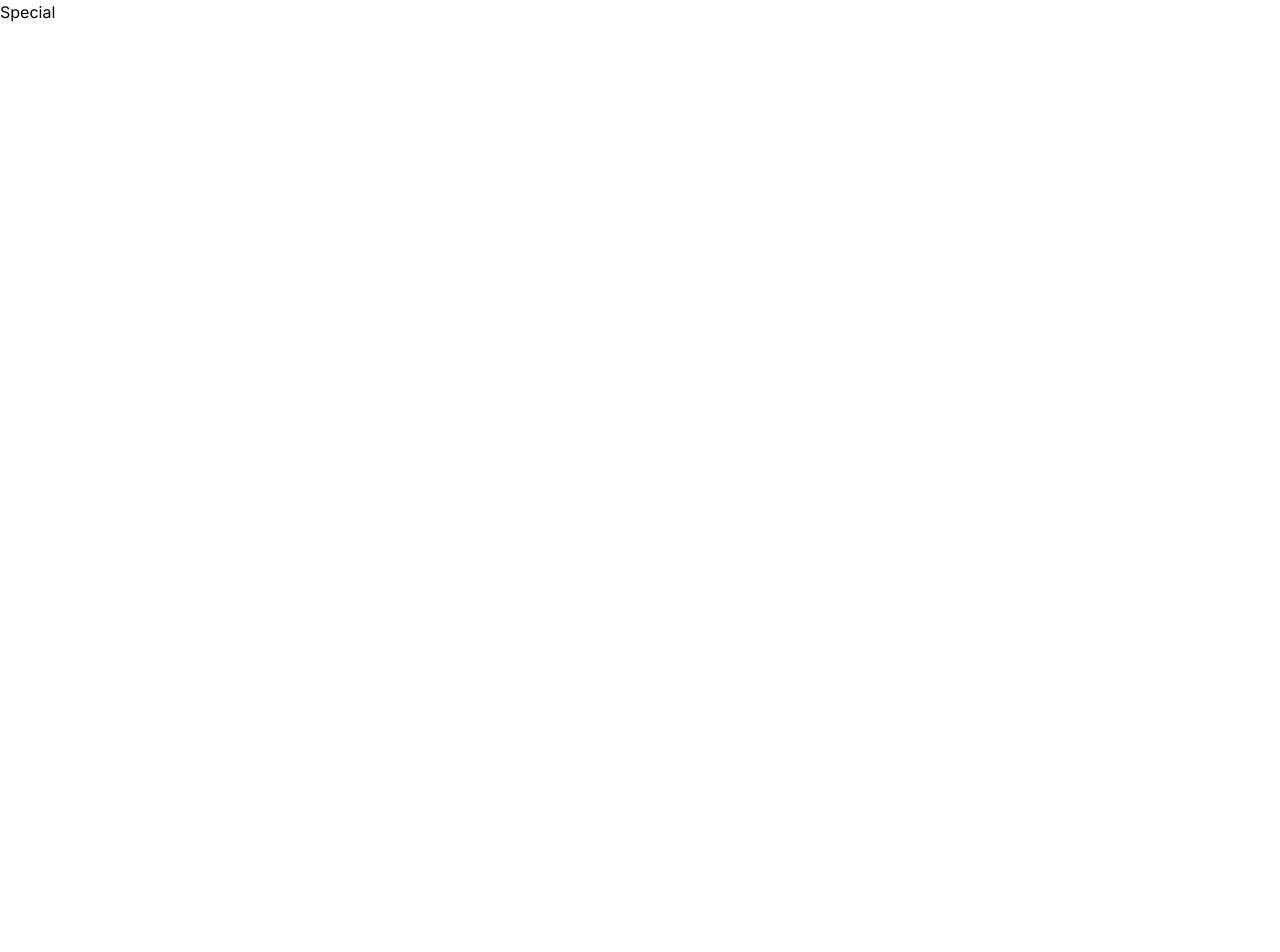
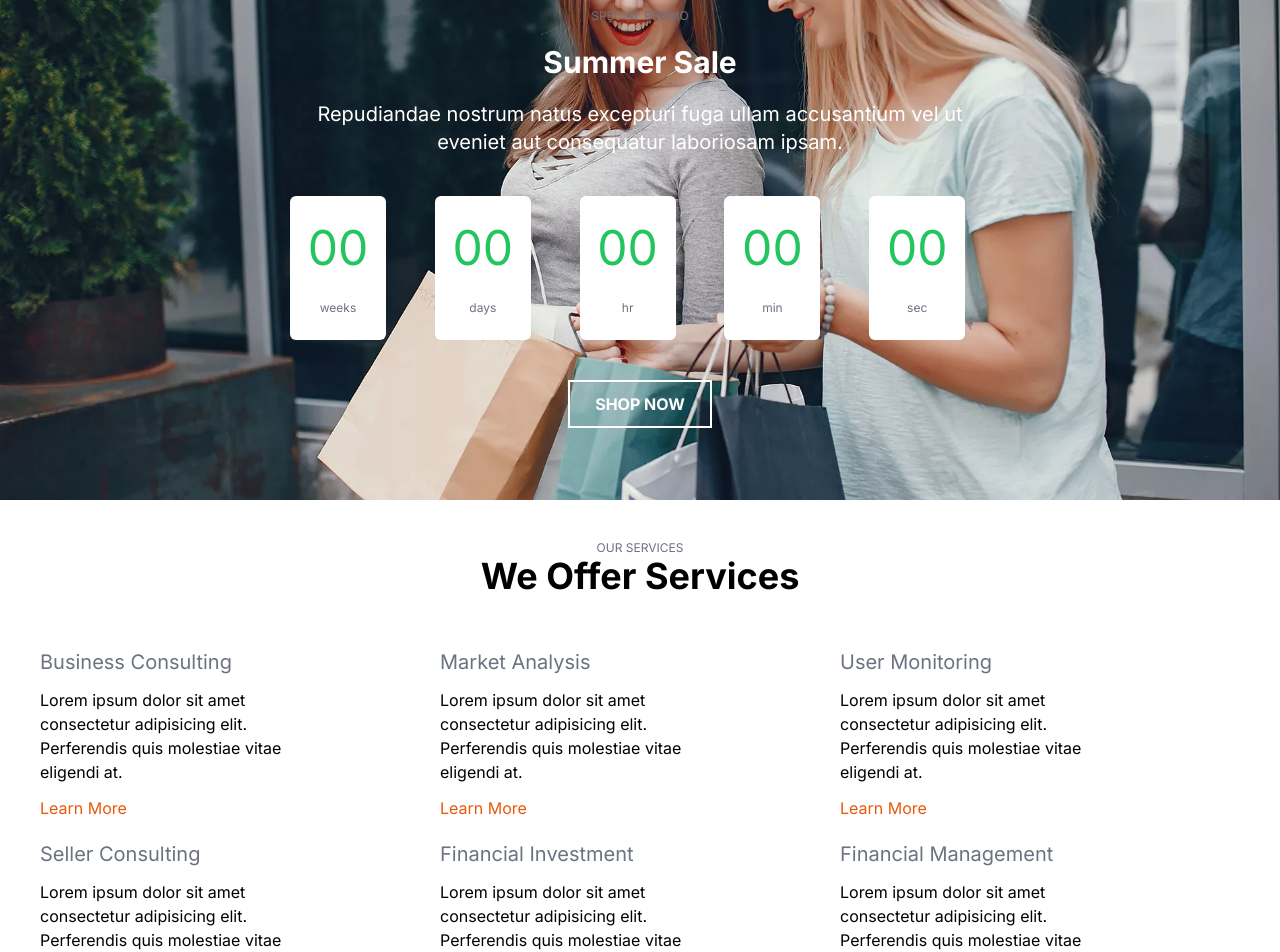
Before and after one commit to shahzaibintzar/Next.js-E-ommerce-web-design, a Next.js app: page /special in a window 1280 px wide. Shown: the top 952 px of the page. Before the commit the page ends 800 px from the top, so only its background shows below. Built offline with nearby package versions, Linux system fonts and the light colour scheme.

Commit message:
special page complete

```diff
--- a/app/page.tsx
+++ b/app/page.tsx
@@ -103,8 +103,8 @@ function page() {
           <p className="font-bold">CLUB MEMBERSHIP</p>
         </div>
         </div>
-        <div>
-        </div>
+        {/* <div>
+        </div> */}
        </div>
       </div>
     </div>
--- a/app/special/page.tsx
+++ b/app/special/page.tsx
@@ -1,11 +1,108 @@
-import React from 'react'
+import React from "react";
 
 function page() {
   return (
     <div>
-      <h1>Special</h1>
+      <div className="special ">
+        <div className="w-[700px] mx-auto">
+          <p className="text-xs text-gray-500 text-center pt-2">
+            SPECIAL PROMO
+          </p>
+          <p className="text-3xl font-bold text-white text-center py-5">
+            Summer Sale
+          </p>
+          <p className="text-xl text-white text-center">
+            Repudiandae nostrum natus excepturi fuga ullam accusantium vel ut
+            eveniet aut consequatur laboriosam ipsam.
+          </p>
+          <div className="gap-6 justify-center items-center pt-10 grid sm:grid-cols-4 md:grid-cols-3 lg:grid-cols-5">
+            <div className="bg-white w-24 h-36 rounded-md ">
+              <p className="text-5xl text-center pt-7 text-green-500">00</p>
+              <p className="text-xs text-gray-500 text-center pt-7">weeks</p>
+            </div>
+            <div className="bg-white w-24 h-36 rounded-md ">
+              <p className="text-5xl text-center pt-7 text-green-500">00</p>
+              <p className="text-xs text-gray-500 text-center pt-7">days</p>
+            </div>
+            <div className="bg-white w-24 h-36 rounded-md ">
+              <p className="text-5xl text-center pt-7 text-green-500">00</p>
+              <p className="text-xs text-gray-500 text-center pt-7">hr</p>
+            </div>
+            <div className="bg-white w-24 h-36 rounded-md ">
+              <p className="text-5xl text-center pt-7 text-green-500">00</p>
+              <p className="text-xs text-gray-500 text-center pt-7">min</p>
+            </div>
+            <div className="bg-white w-24 h-36 rounded-md ">
+              <p className="text-5xl text-center pt-7 text-green-500">00</p>
+              <p className="text-xs text-gray-500 text-center pt-7">sec </p>
+            </div>
+          </div>
+          <div className="flex justify-center pt-10">
+            <div className="h-12 w-36 border-[2px] border-white bg-transparent flex justify-center items-center text-white hover:bg-white hover:text-black ">
+              <p className="font-bold ">SHOP NOW</p>
+            </div>
+          </div>
+        </div>
+      </div>
+      <div className="flex justify-center pt-10">
+        <div>
+          <p className="text-center text-xs text-gray-500">OUR SERVICES</p>
+          <p className="text-4xl font-bold">We Offer Services</p>
+        </div>
+      </div>
+        <div className="grid sm:grid-cols-1 md:grid-cols-2 lg:grid-cols-3  justify-around py-8 px-10">
+          <div className="w-[280px] pt-5">
+            <p className="text-xl text-gray-500">Business Consulting</p>
+            <p className="py-3">
+              Lorem ipsum dolor sit amet consectetur adipisicing elit.
+              Perferendis quis molestiae vitae eligendi at.
+            </p>
+            <p className="text-orange-600 hover:text-orange-400">Learn More</p>
+          </div>
+          <div className="w-[280px] pt-5">
+            <p className="text-xl text-gray-500">Market Analysis</p>
+            <p className="py-3">
+              Lorem ipsum dolor sit amet consectetur adipisicing elit.
+              Perferendis quis molestiae vitae eligendi at.
+            </p>
+            <p className="text-orange-600 hover:text-orange-400">Learn More</p>
+          </div>
+          <div className="w-[280px] pt-5">
+            <p className="text-xl text-gray-500">User Monitoring</p>
+            <p className="py-3">
+              Lorem ipsum dolor sit amet consectetur adipisicing elit.
+              Perferendis quis molestiae vitae eligendi at.
+            </p>
+            <p className="text-orange-600 hover:text-orange-400">Learn More</p>
+          </div>
+          <div className="w-[280px] pt-5">
+            <p className="text-xl text-gray-500">Seller Consulting</p>
+            <p className="py-3">
+              Lorem ipsum dolor sit amet consectetur adipisicing elit.
+              Perferendis quis molestiae vitae eligendi at.
+            </p>
+            <p className="text-orange-600 hover:text-orange-400">Learn More</p>
+          </div>
+          <div className="w-[280px] pt-5">
+            <p className="text-xl text-gray-500">Financial Investment</p>
+            <p className="py-3">
+              Lorem ipsum dolor sit amet consectetur adipisicing elit.
+              Perferendis quis molestiae vitae eligendi at.
+            </p>
+            <p className="text-orange-600 hover:text-orange-400">Learn More</p>
+          </div>
+          <div className="w-[280px] pt-5">
+            <p className="text-xl text-gray-500">Financial Management</p>
+            <p className="py-3">
+              Lorem ipsum dolor sit amet consectetur adipisicing elit.
+              Perferendis quis molestiae vitae eligendi at.
+            </p>
+            <p className="text-orange-600 hover:text-orange-400">Learn More</p>
+          </div>
+
+        </div>
     </div>
-  )
+  );
 }
 
-export default page
+export default page;
```
